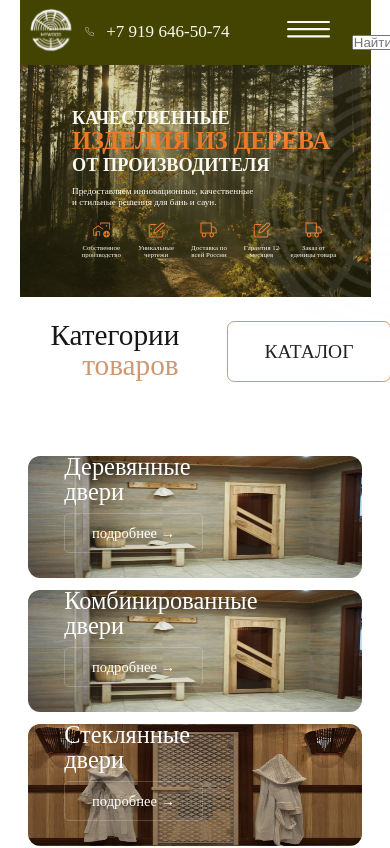
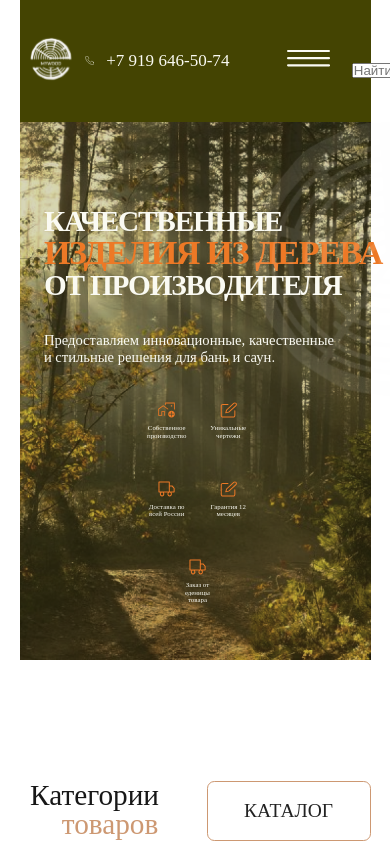
Before and after one commit to Safirenat/mywood, a Next.js app: page / in a window 390 px wide. Shown: the top 848 px of the page. Built offline with nearby package versions, Linux system fonts and the light colour scheme.

Commit message:
Фикс вёерстки адаптива

```diff
--- a/src/app/components/layout/category.section.layout/category.section.layout.module.scss
+++ b/src/app/components/layout/category.section.layout/category.section.layout.module.scss
@@ -23,7 +23,7 @@
 
   }
 
-  @media screen and ( max-width: 390px ) {
+  @media screen and ( max-width: 475px ) {
 
     grid-template-columns: 1fr;
     row-gap: $apx-m-10;
@@ -49,10 +49,13 @@
 
   }
 
-  @media screen and ( max-width: 390px ) {
+  @media screen and ( max-width: 475px ) {
 
     gap: $apx-m-39;
+    margin-top: $apx-m-99;
     margin-bottom: $apx-m-61;
+    margin-left: $apx-m-2;
+    margin-right: $apx-m-2;
 
   }
 
@@ -74,7 +77,7 @@
 
     }
 
-    @media screen and ( max-width: 390px ) {
+    @media screen and ( max-width: 475px ) {
 
       max-width: $apx-m-170;
       border-radius: $apx-m-6;
@@ -101,7 +104,7 @@
 
   }
 
-  @media screen and ( max-width: 390px ) {
+  @media screen and ( max-width: 475px ) {
 
     font-size: $apx-m-24;
   }
@@ -119,7 +122,7 @@
 
     }
 
-    @media screen and ( max-width: 390px ) {
+    @media screen and ( max-width: 475px ) {
 
       font-size: $apx-m-24;
       margin-left: $apx-m-26;
--- a/src/app/components/sections/category.section/category.section.module.scss
+++ b/src/app/components/sections/category.section/category.section.module.scss
@@ -10,6 +10,12 @@
     @media screen and ( max-width: 768px ) {
 
       height: $apx-l-320;
+
+    }
+
+    @media screen and ( max-width: 475px ) {
+      height: $apx-m-180;
+
 
     }
 
@@ -28,10 +34,10 @@
 
       }
 
-      @media screen and ( max-width: 390px ) {
+      @media screen and ( max-width: 475px ) {
 
         border-radius: $apx-m-10;
-        max-height: $apx-m-180;
+        height: $apx-m-180;
         max-width: $apx-m-350;
 
       }
@@ -53,7 +59,7 @@
 
     }
 
-    @media screen and ( max-width: 390px ) {
+    @media screen and ( max-width: 475px ) {
 
       left: $apx-m-30;
       bottom: $apx-m-30;
@@ -86,7 +92,7 @@
 
       }
 
-      @media screen and ( max-width: 390px ) {
+      @media screen and ( max-width: 475px ) {
 
         max-width: $apx-m-146;
 
@@ -121,7 +127,7 @@
 
       }
 
-      @media screen and ( max-width: 390px ) {
+      @media screen and ( max-width: 475px ) {
 
         font-size: $apx-m-12;
         line-height: 80%;
--- a/src/app/components/sections/home.section/home.section.module.scss
+++ b/src/app/components/sections/home.section/home.section.module.scss
@@ -22,6 +22,14 @@
 
   }
 
+  @media screen and ( max-width: 475px ) {
+
+    height: auto;
+    padding: $apx-m-70 $apx-m-16 $apx-m-16 $apx-m-20;
+
+
+  }
+
   .title{
 
     font-size: $apx-64;
@@ -36,18 +44,37 @@
 
       font-size: $apx-l-48;
       margin-bottom: $apx-l-24;
-      line-height: 120%;
+
+    }
+
+    @media screen and ( max-width: 475px ) {
+
+      font-size: $apx-m-24;
+      margin-bottom: $apx-m-26;
+
+      letter-spacing: -0.04em;
 
     }
 
     span{
 
+      font-family: Cormorant Unicase;
       font-size: $apx-80;
       color: #ED7926;
+      line-height: 100%;
 
       @media screen and ( max-width: 768px ) {
 
         font-size: $apx-l-64;
+
+      }
+
+      @media screen and ( max-width: 475px ) {
+
+        font-size: $apx-m-28;
+        letter-spacing: -0.04em;
+        margin-bottom: $apx-m-10;
+
 
       }
 
@@ -67,6 +94,13 @@
       font-size: $apx-l-24;
       line-height: 120%;
       margin-bottom: $apx-l-46;
+
+    }
+
+    @media screen and ( max-width: 475px ) {
+
+      font-size: $apx-m-12;
+      margin-bottom: $apx-m-25;
 
     }
 
@@ -93,6 +127,17 @@
 
     }
 
+    @media screen and ( max-width: 475px ) {
+
+      position: static;
+      width: $apx-m-105;
+
+      flex-wrap: wrap;
+      justify-content: center;
+      margin: 0 auto;
+
+    }
+
     .item{
 
       display: flex;
@@ -110,6 +155,15 @@
         font-size: $apx-l-18;
         line-height: 110%;
         row-gap: $apx-l-16;
+
+      }
+
+      @media screen and ( max-width: 475px ) {
+
+        max-width: $apx-m-35;
+
+        margin: $apx-m-4;
+        margin-bottom: $apx-m-30;
 
       }
 
--- a/src/app/components/ui/header/header.module.scss
+++ b/src/app/components/ui/header/header.module.scss
@@ -14,6 +14,12 @@
   @media screen and ( max-width: 768px ) {
 
     column-gap: $apx-l-150;
+
+  }
+
+  @media screen and ( max-width: 475px ) {
+
+    height: $apx-m-100;
 
   }
 
@@ -72,7 +78,7 @@
 
         }
 
-        @media screen and ( max-width: 390px ) {
+        @media screen and ( max-width: 475px ) {
 
           font-size: $apx-m-14;
           column-gap: $apx-m-10;
--- a/src/app/styles/mixins.scss
+++ b/src/app/styles/mixins.scss
@@ -12,6 +12,6 @@
 
 @mixin mobile {
 
-  @media screen and ( max-width: 390px ) { @content; }
+  @media screen and ( max-width: 475px ) { @content; }
 
 }
```
Also changed, not shown: src/app/components/ui/footer/footer.module.scss (+7 -7 lines).
